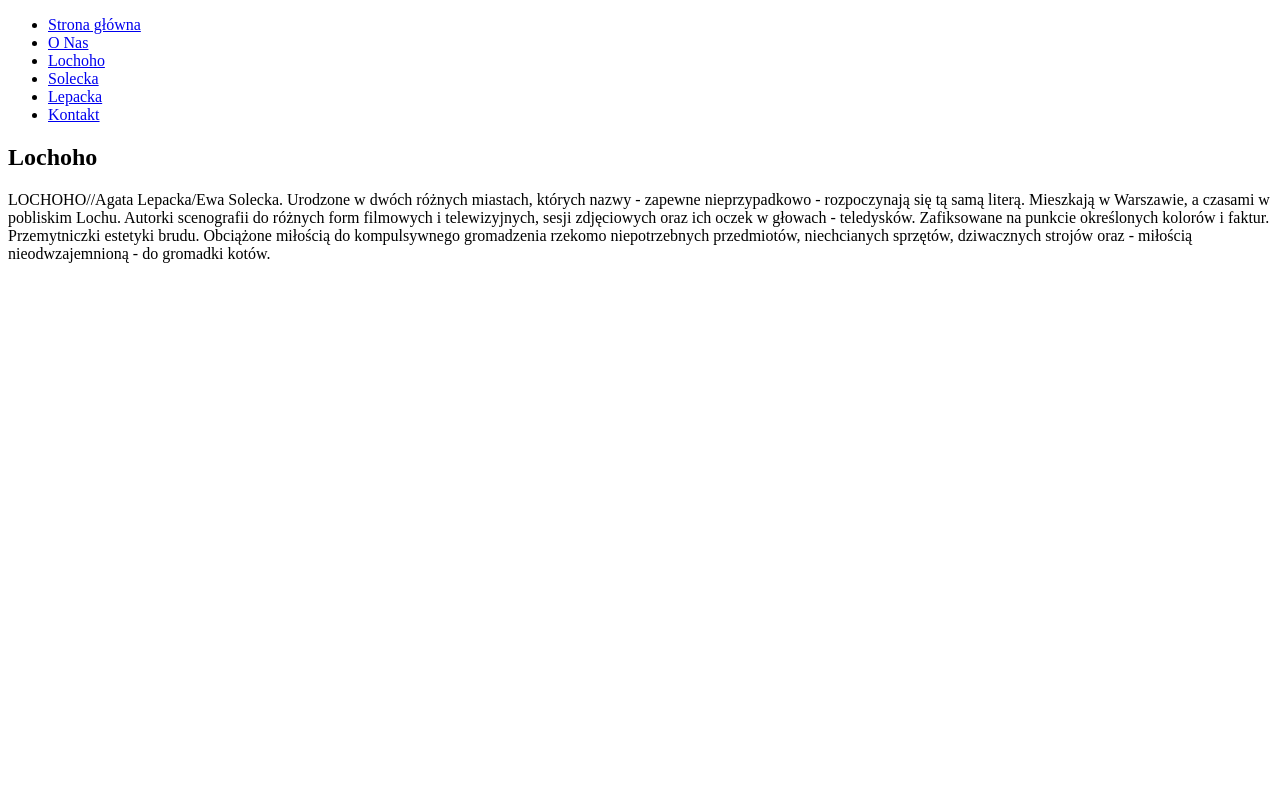
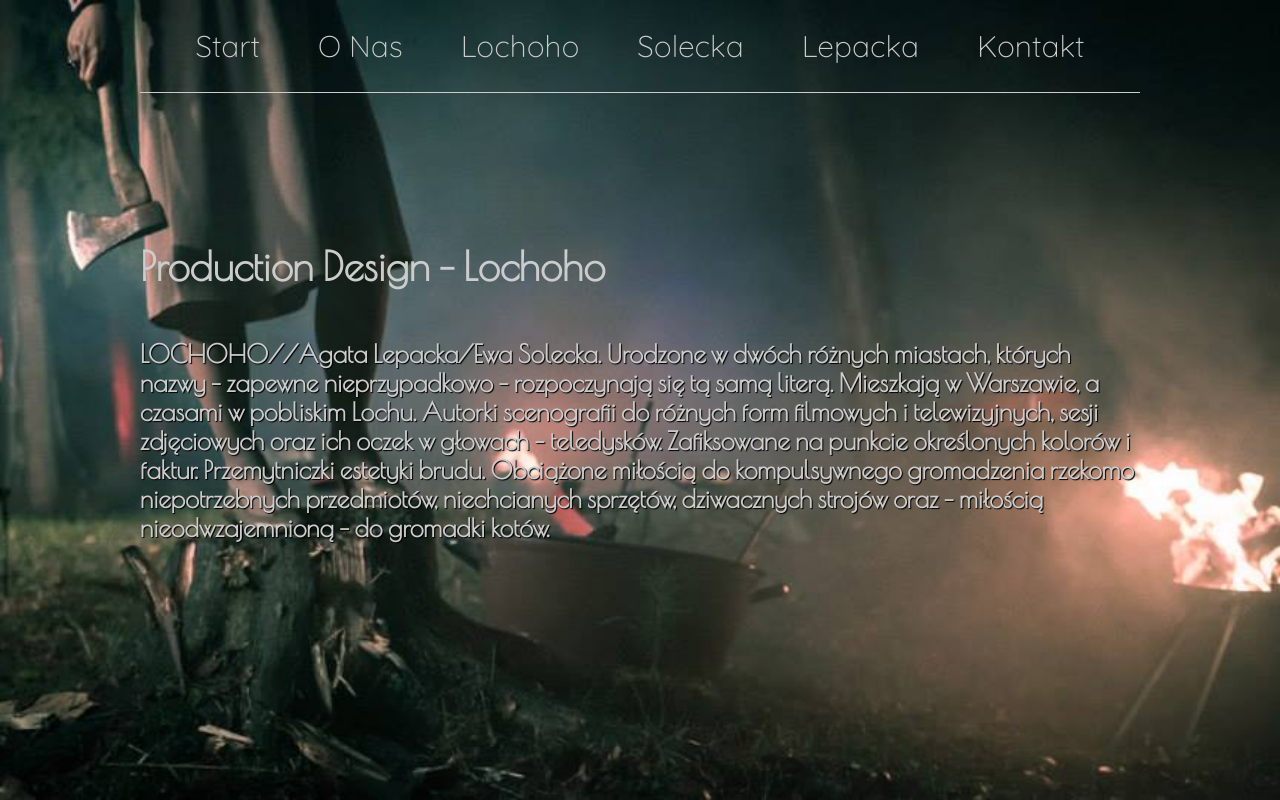
Before and after one commit to lyshkina/lochoho, a plain HTML site: page o-nas.html in a window 1280 px wide. Drawn offline with nearby package versions, Linux system fonts and the light colour scheme.

Commit message:
CSS homepage+about
CSS homepage and about us/ to be finished

```diff
--- a/o-nas.html
+++ b/o-nas.html
@@ -3,21 +3,34 @@
 <head>
 	<meta charset="UTF-8">
 	<title>O Nas</title>
+	<link rel="stylesheet" type="text/css" href="style.css">
+	<link href='http://fonts.googleapis.com/css?family=Quicksand:300' rel='stylesheet' type='text/css'>
+	<link href='http://fonts.googleapis.com/css?family=Poiret+One&subset=latin,latin-ext' rel='stylesheet' type='text/css'>
+	<!--[if il IE 9]>
+	<script>
+		document.createElement("article");
+		document.createElement("aside");
+		document.createElement("footer");
+		document.createElement("header");
+		document.createElement("nav");
+		document.createElement("section");
+	</script>
+	<![endif]-->
 	</head>
-	<body>
-		<nav>
+	<body id="about-us">
+		<nav class="main-nav">
 		<ul>
-			<li><a href="strona-glowna.html">Strona główna</a></li>
-			<li><a href="o-nas.html">O Nas</a></li>
-			<li><a href="lochoho.html">Lochoho</a></li>
-			<li><a href="solecka.html">Solecka</a></li>
-			<li><a href="lepacka.html">Lepacka</a></li>
-			<li><a href="kontakt.html">Kontakt</a></li>
+			<li><a href="index.html" target="_blank">Start</a></li>
+			<li><a href="o-nas.html" target="_blank">O Nas</a></li>
+			<li><a href="lochoho.html" target="_blank">Lochoho</a></li>
+			<li><a href="solecka.html" target="_blank">Solecka</a></li>
+			<li><a href="lepacka.html" target="_blank">Lepacka</a></li>
+			<li><a href="kontakt.html" target="_blank">Kontakt</a></li>
 			</ul>
 		</nav>
 		<article>
-	<h1>
-		Lochoho
+	<h1 class="main-header">
+		Production Design - Lochoho
 	</h1>
 	<p>LOCHOHO//Agata Lepacka/Ewa Solecka. Urodzone w dwóch różnych miastach, których nazwy - zapewne nieprzypadkowo - rozpoczynają się tą samą literą. Mieszkają w Warszawie, a czasami w pobliskim Lochu. Autorki scenografii do różnych form filmowych i telewizyjnych, sesji zdjęciowych oraz ich oczek w głowach - teledysków. Zafiksowane na punkcie określonych kolorów i faktur. Przemytniczki estetyki brudu. Obciążone miłością do kompulsywnego gromadzenia rzekomo niepotrzebnych przedmiotów, niechcianych sprzętów, dziwacznych strojów oraz - miłością nieodwzajemnioną - do gromadki kotów.</p>
 </article>
--- /dev/null
+++ b/style.css
@@ -0,0 +1,70 @@
+@charset "UTF=8";
+article, aside, footer, header, nav, section {
+	display:block;
+}
+html, body, h1, h2, h3, h4, ul, li, a, p, article, aside, footer, header, nav, section {
+	padding:0;
+	margin:0;
+}
+body, html{
+	height:100%;
+}
+.main-nav{
+	margin-bottom:150px;
+}
+/*homepage styles*/
+#homepage{
+	background: url("images/glowna.jpg") no-repeat center center fixed;
+	background-size: cover;
+}
+nav ul{
+	text-align: center;
+	border-bottom:1px solid #cccccc;
+	max-width: 1000px;
+	margin: 0 auto;
+}
+nav li{
+	display: inline-block;
+}
+nav li a{
+	font-family: 'Quicksand', sans-serif;
+	color:#cccccc;
+	text-decoration: none;
+	font-size:30px;
+	padding:27px;
+	display: inline-block;
+}
+
+.page-title{
+	font-family: 'Quicksand', sans-serif;
+	color:#cccccc;
+	font-size:135px;
+	text-align: center;
+	position: relative;
+	top:63%;
+	font-weight: bold;
+
+}
+/*about-us styles*/
+#about-us{
+	background: url("images/onas.jpg") no-repeat center center fixed;
+	background-size: cover;
+}
+p{
+	font-family: 'Poiret One', cursive;
+	color:#cccccc;
+	font-size:25px;
+	font-weight: bold;
+	text-shadow: 1px 1px 1px black;
+
+}
+.main-header{
+	font-family: 'Poiret One', cursive;
+	color:#cccccc;
+	font-size: 40px;
+	margin-bottom:50px;
+}
+article{
+	max-width: 1000px;
+	margin: 0 auto;
+}
```
Also changed, not shown: Kontakt.html (+18 -6 lines), Lepacka.html (+19 -7 lines), Lochoho.html (+20 -7 lines), Solecka.html (+19 -7 lines), index.html (added, +33 -0 lines), strona-glowna.html (deleted, +0 -21 lines), images/onas.jpg (added), 1 other file.
